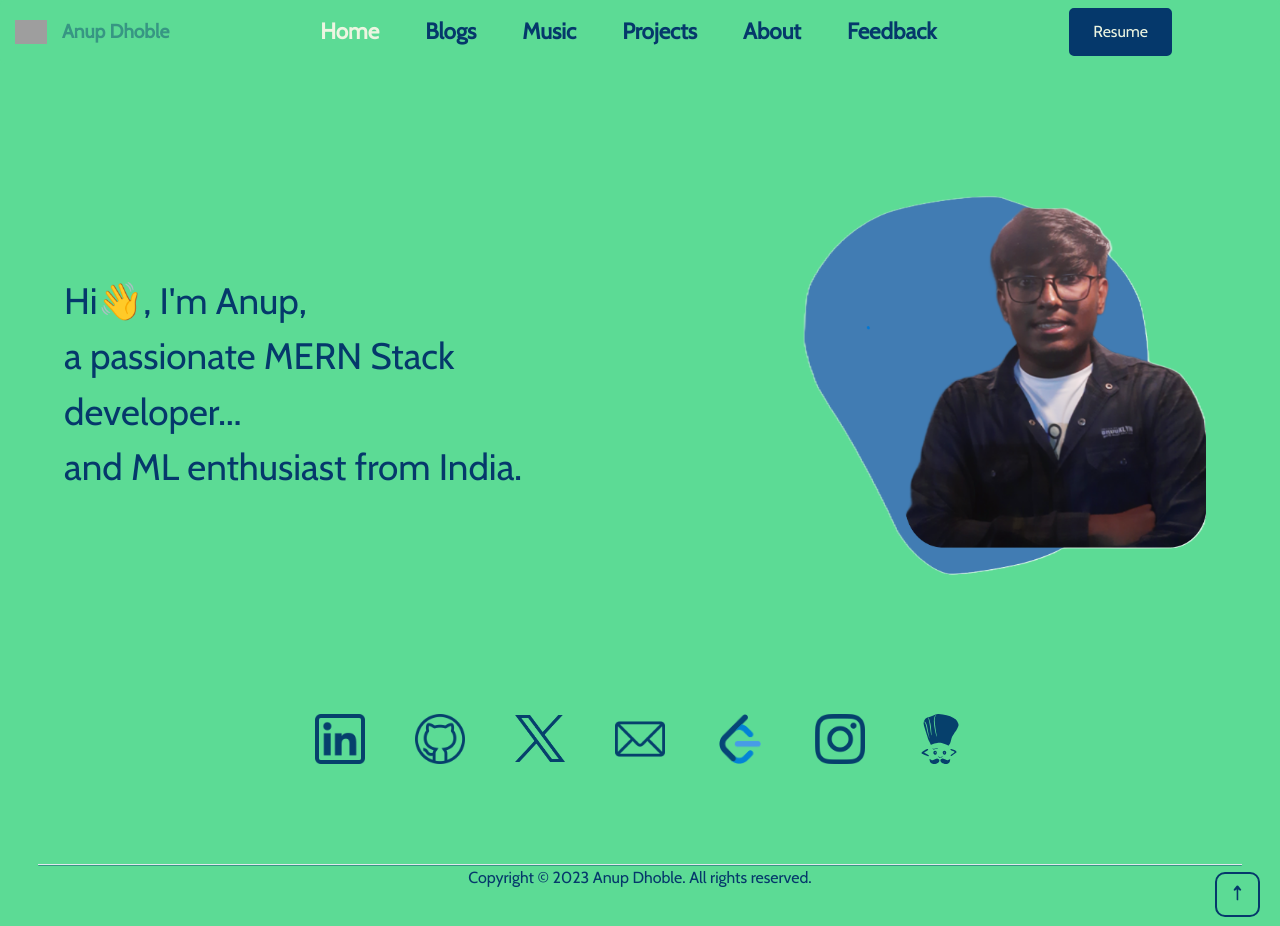
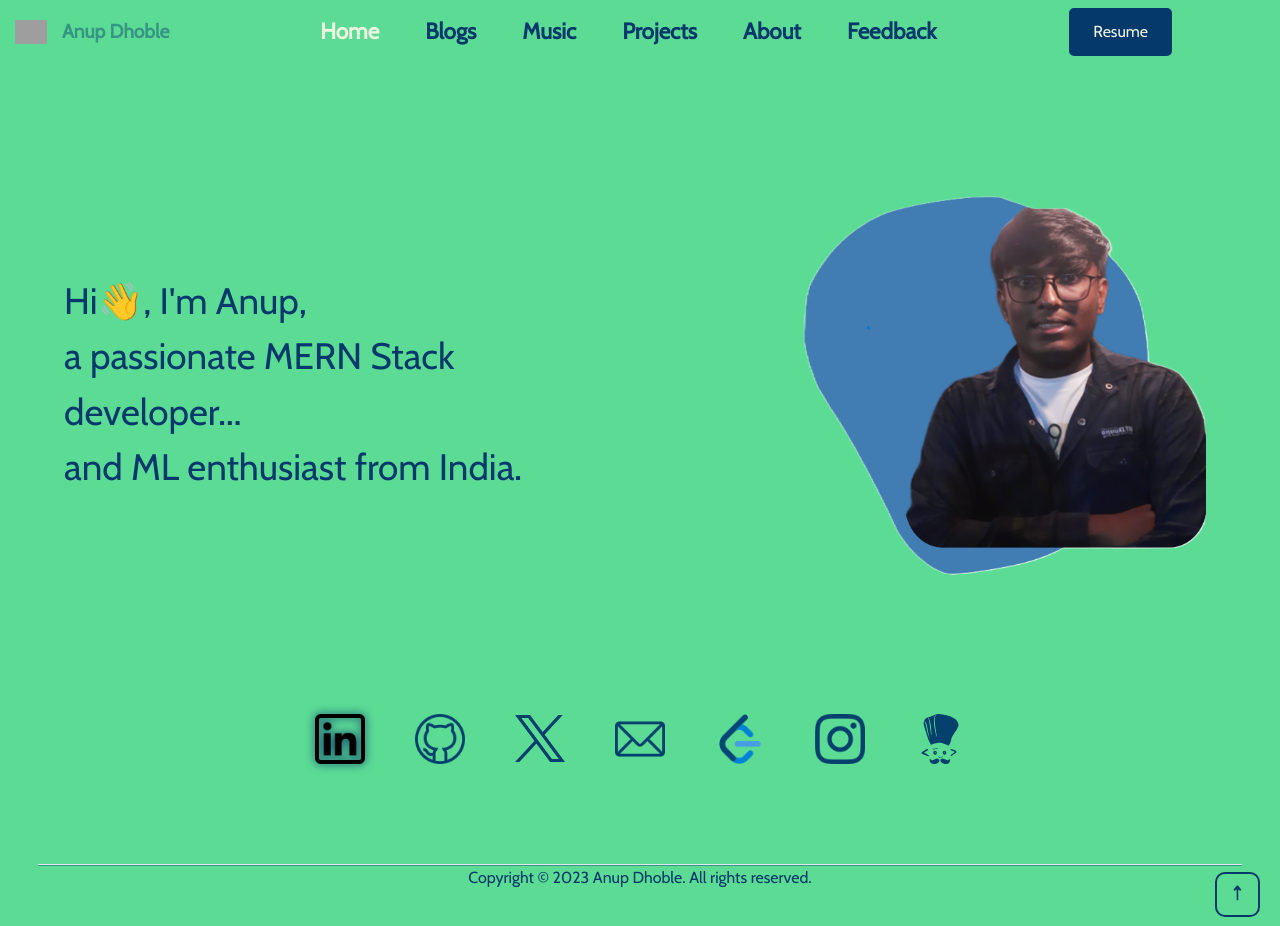
Before and after one commit to anupdhoble/personalwebsitefrontend, a React (Create React App) app: page / in a window 1280 px wide. In both pictures the pointer is over the picture 340 px from the left and 738 px from the top of the page. Built offline with nearby package versions, Linux system fonts and the light colour scheme; grey boxes are pictures that could not be loaded; a web font is replaced by a local one.

Commit message:
chore: Update CSS to handle newline characters in blog content,added cosmetic effect to contat logos

```diff
--- a/src/styles/blogs.css
+++ b/src/styles/blogs.css
@@ -109,6 +109,7 @@ h1,p{
     display: flex;
     flex-direction: column;
     align-items: center;
+   white-space: pre-line;   /* In HTML, newline characters are treated as white space and are collapsed into a single space unless explicitly handled. */
 
 }
 .article-content p{
--- a/src/styles/home.css
+++ b/src/styles/home.css
@@ -80,7 +80,13 @@
     object-fit: contain;
     display: block;
     filter: invert(19%) sepia(43%) saturate(2202%) hue-rotate(182deg) brightness(91%) contrast(98%); /*Took help from tool :https://isotropic.co/tool/hex-color-to-css-filter/*/
+    transition: filter 0.5s ease-in-out;
 }
+.contactLogos:hover {
+    filter: none;
+    filter :drop-shadow(0 0 5px var(--color1));
+}
+
 
 @keyframes blink-caret {
 
```
